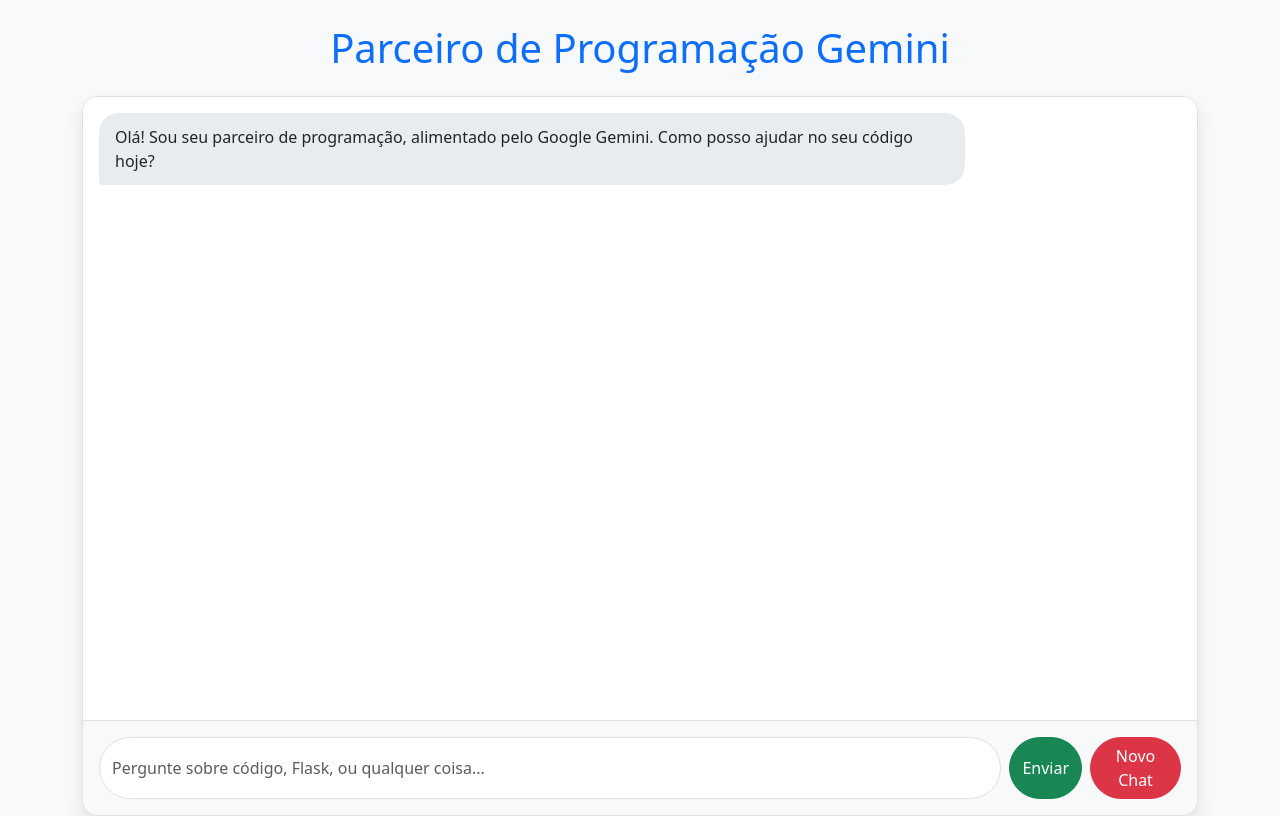
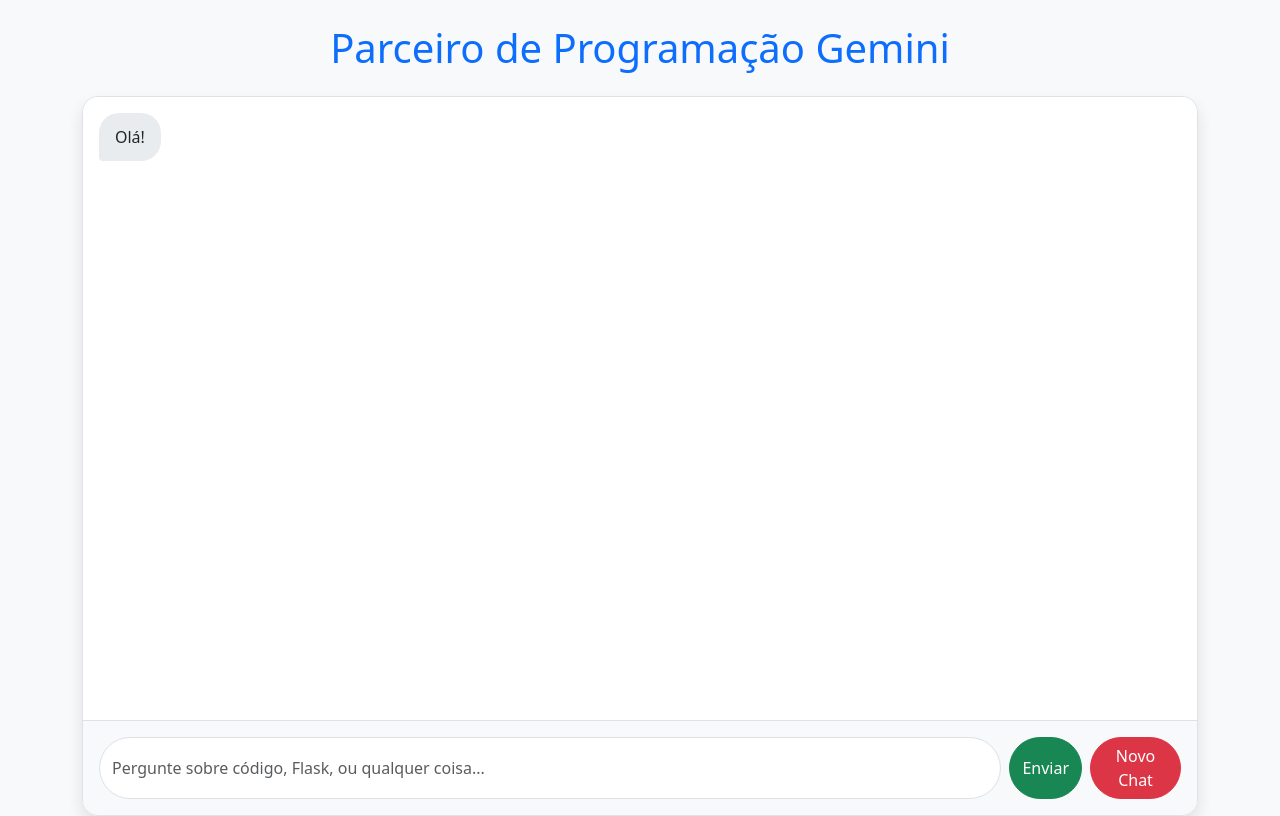
Before and after one commit to pcqvix1/meu_site_gemini, a Flask app: page / in a window 1280 px wide. Run offline with Flask 3, Linux system fonts and the light colour scheme.

Commit message:
resolução no bug do chat

```diff
--- a/templates/chat.html
+++ b/templates/chat.html
@@ -198,7 +198,7 @@
                 .then(data => {
                     if (data.ok) {
                         document.getElementById('messages').innerHTML = '';
-                        appendMessage('assistant', 'Chat resetado! Podemos começar uma nova conversa sobre programação.');
+                        appendMessage('assistant', 'Chat resetado! Vamos recomeçar do zero!');
                         document.getElementById('user-input').focus();
                     }
                 })
@@ -210,7 +210,7 @@
 
         // Mensagem de boas-vindas inicial
         document.addEventListener('DOMContentLoaded', () => {
-            appendMessage('assistant', 'Olá! Sou seu parceiro de programação, alimentado pelo Google Gemini. Como posso ajudar no seu código hoje?');
+            appendMessage('assistant', 'Olá!');
         });
     </script>
     <script src="https://cdn.jsdelivr.net/npm/bootstrap@5.3.3/dist/js/bootstrap.bundle.min.js"></script>
```
